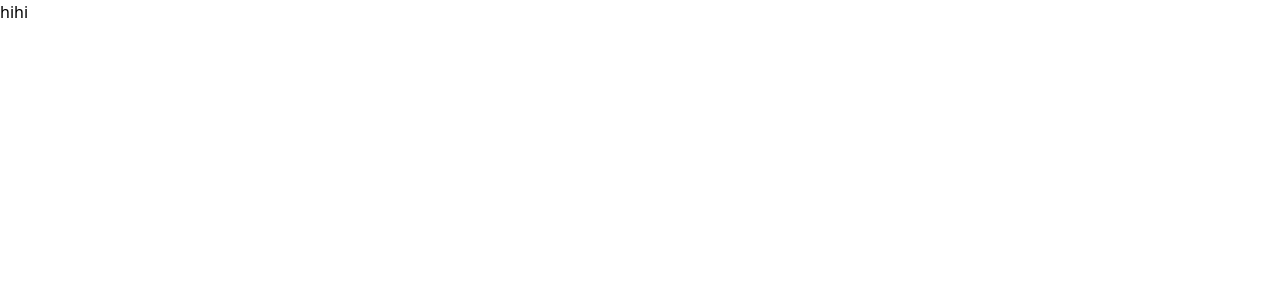
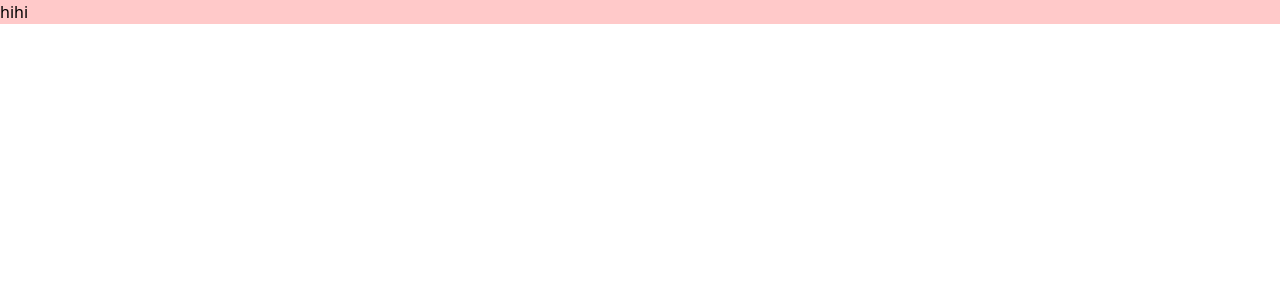
Before and after one commit to sinchon-oneTrillion/Frontend, a React (Vite) app: page /mypage in a window 1280 px wide. Shown: the top 300 px of the page. Built offline with nearby package versions, Linux system fonts and the light colour scheme.

Commit message:
feat: app.jsx 수정

```diff
--- a/src/App.jsx
+++ b/src/App.jsx
@@ -1,7 +1,7 @@
 import { BrowserRouter, Route, Routes } from 'react-router-dom';
 import './App.css';
-import OnboardingPage from './pages/onboarding/page';
-import Mypage from './pages/onboarding/mypage/page';
+import Mypage from './pages/Onboarding/Mypage/page';
+import Onboarding from './pages/Onboarding/page';
 
 function App() {
   return (
@@ -10,7 +10,7 @@ function App() {
         <Route>
           <Route path="/" />
 
-          <Route path="/onboarding" element={<OnboardingPage />} />
+          <Route path="/Onboarding" element={<Onboarding />} />
           <Route path="/mypage" element={<Mypage />} />
         </Route>
       </Routes>
--- a/src/pages/onboarding/Mypage/page.tsx
+++ b/src/pages/onboarding/Mypage/page.tsx
@@ -1,3 +1,3 @@
 export default function Mypage() {
-  return <h1>hihi</h1>;
+  return <h1 className="color = bg-red-200">hihi</h1>;
 }
--- a/src/pages/onboarding/page.tsx
+++ b/src/pages/onboarding/page.tsx
@@ -1,3 +1,3 @@
-export default function OnboardingPage() {
+export default function Onboarding() {
   return <h1>hihi this is onboardingpage</h1>;
 }
```
